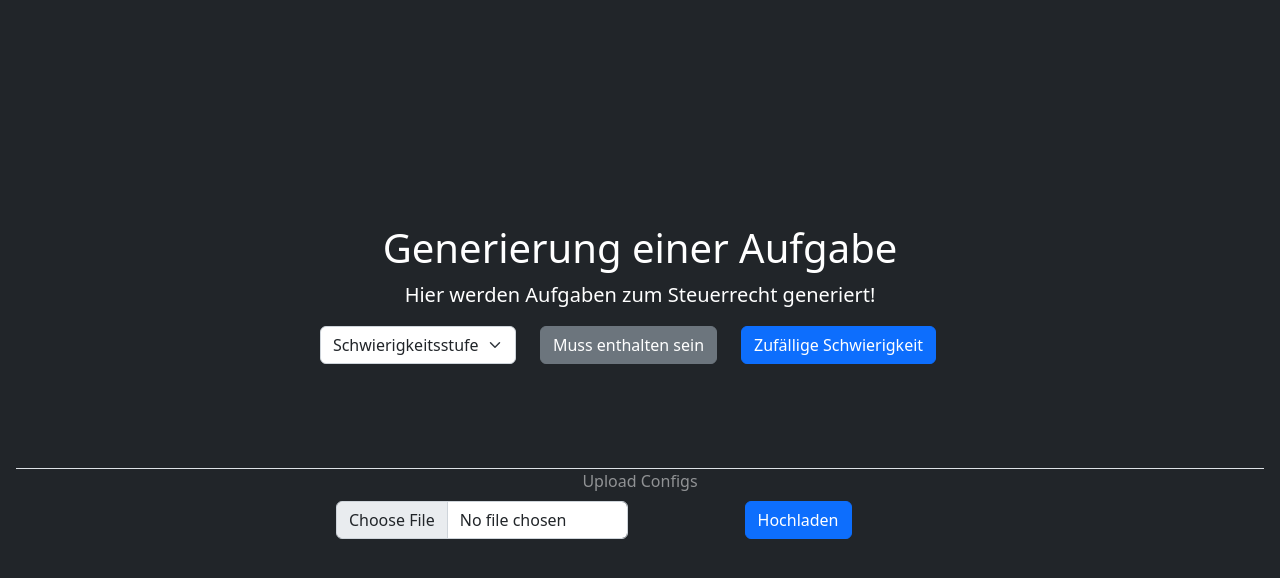
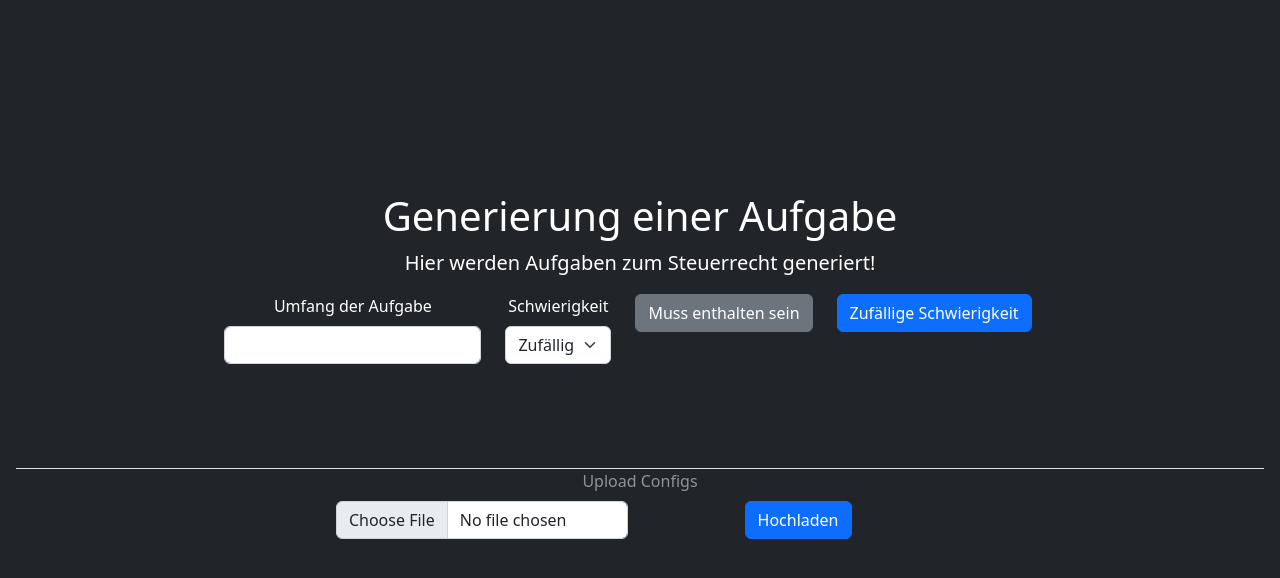
Before and after one commit to EdLaser/aladin-rdk, a Python web app: template code/recht/templates/index.html in a window 1280 px wide. Shown: the part 205-783 px from the top of the page. Run offline with Jinja, Linux system fonts and the light colour scheme; the template is opened without the code that fills it, so the values that code supplies are empty.

Commit message:
added amount and diffculty as options

```diff
--- a/code/recht/templates/index.html
+++ b/code/recht/templates/index.html
@@ -29,8 +29,13 @@
                 <form action="" method="post">
                     <div class="row mb-3 justify-content-center">
                         <div class="col-auto">
+                            <label for="amountTasks" class="form-label">Umfang der Aufgabe</label>
+                            <input type="number" name="amount" id="amountTasks" class="form-control">
+                        </div>
+                        <div class="col-auto">
+                            <label for="selectDif" class="form-label">Schwierigkeit</label>
                             <select class="form-select" aria-label="Schwierigkeit auswählen" name="difficulty" id="selectDif">
-                                <option selected disabled>Schwierigkeitsstufe</option>
+                                <option selected value="0">Zufällig</option>
                                 <option value="1">Leicht</option>
                                 <option value="2">Mittel</option>
                                 <option value="3">Schwer</option>
```
